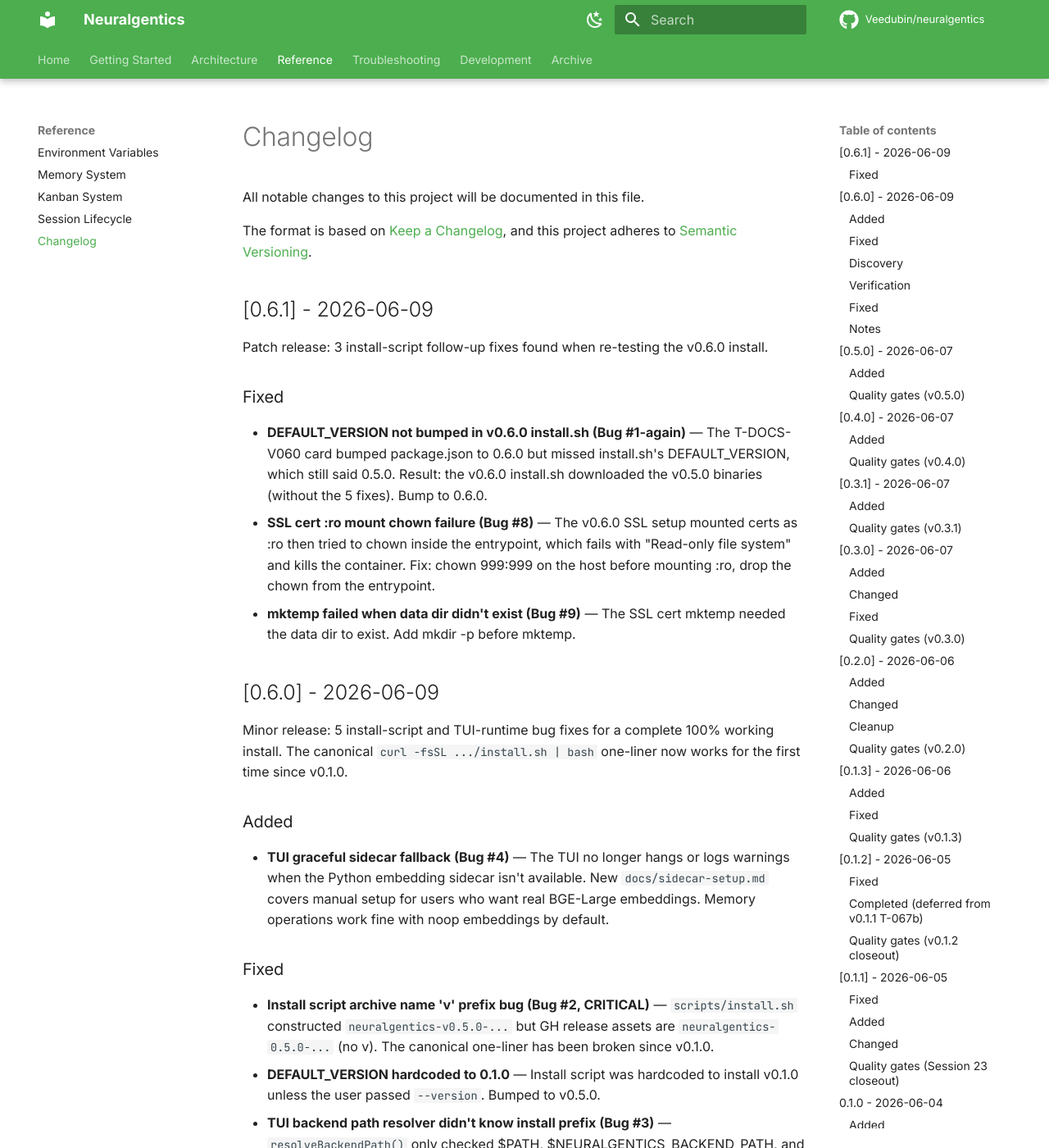
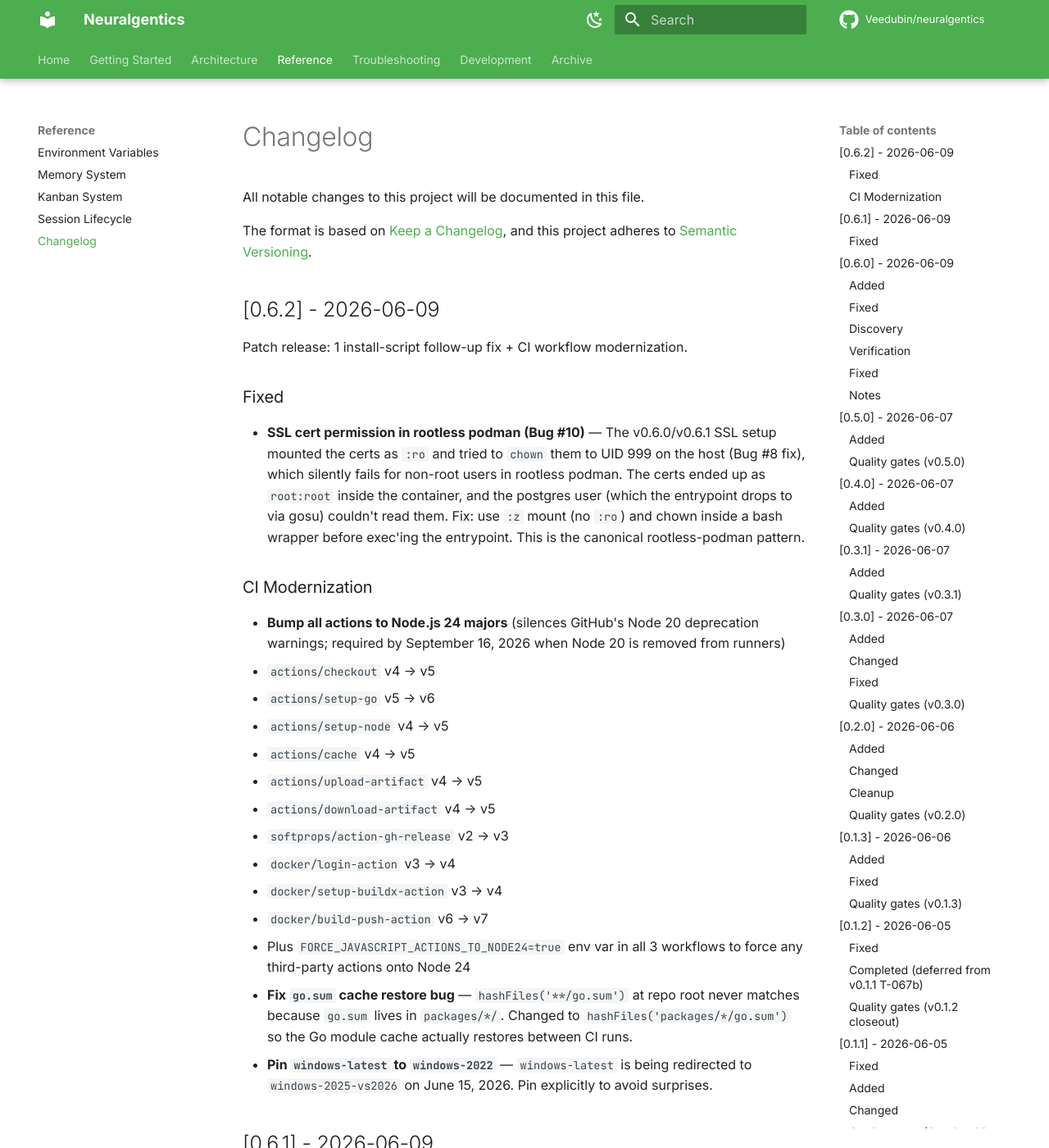
Before and after one commit to Veedubin/neuralgentics, an MkDocs documentation site: the page built from docs/changelog.md, in a window 1280 px wide and 1400 px high. Shown: the whole window at 82% size. Built offline with MkDocs 1.6.1 and Material for MkDocs 9.7.7, drawn with Linux system fonts in a browser that asks for light colours; comment, search, counter and statistics services are not loaded.

Commit message:
fix(install): SSL cert :z mount + chown wrapper (Bug #10)
v0.6.1's SSL setup tried to chown certs to UID 999 on the host
(after mounting :ro), which silently fails for non-root users in
rootless podman (Operation not permitted). The certs ended up as
root:root inside the container, and the postgres user (which the
entrypoint drops to via gosu) couldn't read them.

Fix: use :z mount (no :ro) and chown inside a bash wrapper before
exec'ing the entrypoint. This is the canonical rootless-podman
pattern — :z makes the files world-writable so the chown succeeds.

Also bump version 0.6.1 → 0.6.2 + add changelog entry.

Refs: T-REL-V062

```diff
--- a/docs/changelog.md
+++ b/docs/changelog.md
@@ -4,6 +4,31 @@
 
 The format is based on [Keep a Changelog](https://keepachangelog.com/en/1.0.0/),
 and this project adheres to [Semantic Versioning](https://semver.org/spec/v2.0.0.html).
+
+## [0.6.2] - 2026-06-09
+
+Patch release: 1 install-script follow-up fix + CI workflow modernization.
+
+### Fixed
+
+- **SSL cert permission in rootless podman (Bug #10)** — The v0.6.0/v0.6.1 SSL setup mounted the certs as `:ro` and tried to `chown` them to UID 999 on the host (Bug #8 fix), which silently fails for non-root users in rootless podman. The certs ended up as `root:root` inside the container, and the postgres user (which the entrypoint drops to via gosu) couldn't read them. Fix: use `:z` mount (no `:ro`) and chown inside a bash wrapper before exec'ing the entrypoint. This is the canonical rootless-podman pattern.
+
+### CI Modernization
+
+- **Bump all actions to Node.js 24 majors** (silences GitHub's Node 20 deprecation warnings; required by September 16, 2026 when Node 20 is removed from runners)
+  - `actions/checkout` v4 → v5
+  - `actions/setup-go` v5 → v6
+  - `actions/setup-node` v4 → v5
+  - `actions/cache` v4 → v5
+  - `actions/upload-artifact` v4 → v5
+  - `actions/download-artifact` v4 → v5
+  - `softprops/action-gh-release` v2 → v3
+  - `docker/login-action` v3 → v4
+  - `docker/setup-buildx-action` v3 → v4
+  - `docker/build-push-action` v6 → v7
+  - Plus `FORCE_JAVASCRIPT_ACTIONS_TO_NODE24=true` env var in all 3 workflows to force any third-party actions onto Node 24
+- **Fix `go.sum` cache restore bug** — `hashFiles('**/go.sum')` at repo root never matches because `go.sum` lives in `packages/*/`. Changed to `hashFiles('packages/*/go.sum')` so the Go module cache actually restores between CI runs.
+- **Pin `windows-latest` to `windows-2022`** — `windows-latest` is being redirected to `windows-2025-vs2026` on June 15, 2026. Pin explicitly to avoid surprises.
 
 ## [0.6.1] - 2026-06-09
 
--- a/docs/getting-started/quickstart.md
+++ b/docs/getting-started/quickstart.md
@@ -46,7 +46,7 @@
 | Step | Action | Expected Result |
 | :--- | :--- | :--- |
 | 1 | `neuralgentics status` | All components (Backend, Broker, Memory) show `ONLINE` |
-| 2 | `neuralgentics --version` | Returns `v0.6.1` (or whatever you installed) |
+| 2 | `neuralgentics --version` | Returns `v0.6.2` (or whatever you installed) |
 | 3 | First Task | Task transitions from `triage` $\rightarrow$ `running` $\rightarrow$ `done` |
 
 If you encounter any issues, check the [Troubleshooting Guide](../troubleshooting.md).
--- a/package.json
+++ b/package.json
@@ -1,6 +1,6 @@
 {
   "name": "@neuralgentics/root",
-  "version": "0.6.1",
+  "version": "0.6.2",
   "description": "Neuralgentics — coding agent built on OpenCode",
   "private": true,
   "type": "module",
```
Also changed, not shown: 2 other files.
